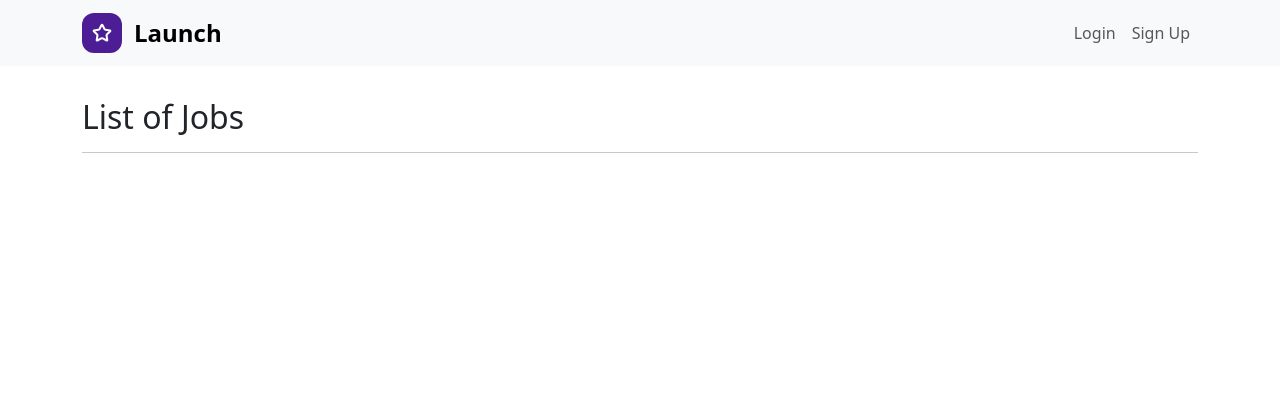
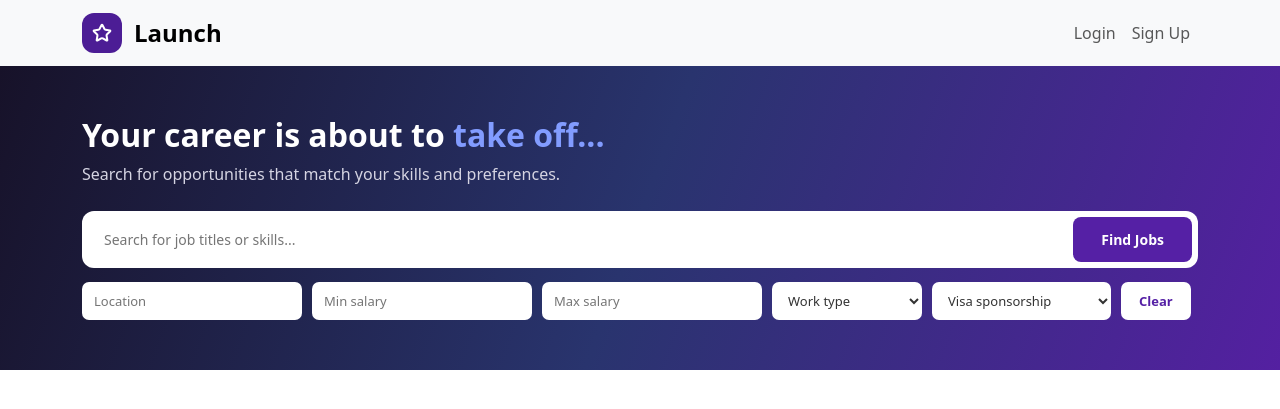
Before and after one commit to IshaMadanu/launch-cs2340-team3, a Django app: page /jobs/ in a window 1280 px wide. Shown: the top 409 px of the page. Run offline with Django 5.2, Linux system fonts and the light colour scheme; data that the repository does not hold is empty; some libraries are stand-ins or nearby versions.

Commit message:
add job search filters

```diff
--- a/jobs/forms.py
+++ b/jobs/forms.py
@@ -4,4 +4,4 @@ from .models import Job
 class JobForm(forms.ModelForm):
     class Meta:
         model = Job
-        fields = ['title', 'salary', 'skills', 'location', 'description', 'image']
+        fields = ['title', 'salary', 'skills', 'location', 'description', 'image', 'work_type', 'visa_sponsorship']
--- a/jobs/templates/jobs/index.html
+++ b/jobs/templates/jobs/index.html
@@ -1,20 +1,81 @@
 {% extends 'base.html' %}
 {% block content %}
 {% load static %}
-<div class="p-3">
+<div class="job-search">
   <div class="container">
-    <div class="row mt-3">
-      <div class="col mx-auto mb-3">
-        <h2>List of Jobs</h2>
-        <hr />
+    <h1>
+      Your career is about to <span>take off...</span>
+    </h1>
+    <p>
+      Search for opportunities that match your skills and preferences.
+    </p>
+    {% if request.user.profile.role == 'recruiter' %}
+      <a href="{% url 'jobs.create' %}" class="btn btn-light mb-3">
+        Create Job Post
+      </a>
+    {% endif %}
+    <form method="GET" action="{% url 'jobs.index' %}">
+      <div class="job-main-search">
+        <input
+          type="text"
+          name="search"
+          placeholder="Search for job titles or skills..."
+          value="{{ request.GET.search }}">
+        <button type="submit">
+          Find Jobs
+        </button>
       </div>
-    </div>
-    {% if request.user.profile.role == 'recruiter' %}
-    <a href="{% url 'jobs.create' %}" class="btn btn-primary">
-        Create Job Post
-    </a>
-    {% endif %}
+      <div class="job-filters">
+        <input
+          type="text"
+          name="location"
+          placeholder="Location"
+          value="{{ request.GET.location }}">
+        <input
+          type="number"
+          name="min_salary"
+          placeholder="Min salary"
+          value="{{ request.GET.min_salary }}">
+        <input
+          type="number"
+          name="max_salary"
+          placeholder="Max salary"
+          value="{{ request.GET.max_salary }}">
+        <select name="work_type">
+          <option value="">Work type</option>
+          <option value="remote"
+            {% if request.GET.work_type == 'remote' %}selected{% endif %}>
+            Remote
+          </option>
+          <option value="onsite"
+            {% if request.GET.work_type == 'onsite' %}selected{% endif %}>
+            On-site
+          </option>
+          <option value="hybrid"
+            {% if request.GET.work_type == 'hybrid' %}selected{% endif %}>
+            Hybrid
+          </option>
+        </select>
+        <select name="visa">
+          <option value="">Visa sponsorship</option>
+          <option value="yes"
+            {% if request.GET.visa == 'yes' %}selected{% endif %}>
+            Sponsorship Available
+          </option>
+          <option value="no"
+            {% if request.GET.visa == 'no' %}selected{% endif %}>
+            No Sponsorship
+          </option>
+        </select>
+        <a href="{% url 'jobs.index' %}" class="clear-filters">
+          Clear
+        </a>
+      </div>
+    </form>
+  </div>
+</div>
 
+  <div class="container">
     {% if creating or editing %}
       <div class="card mb-4">
         <div class="card-body">
@@ -65,5 +126,4 @@
       {% endfor %}
     </div>
   </div>
-</div>
 {% endblock content %}
--- a/jobs/views.py
+++ b/jobs/views.py
@@ -5,6 +5,7 @@ from .forms import JobForm
 from django.core.exceptions import PermissionDenied
 from functools import wraps
 from django.contrib import messages
+from django.db.models import Q
 
 # Create your views here.
 
@@ -92,11 +93,46 @@ def delete_job(request, id):
 #Both:
 
 def index(request):
-    template_data = {}
-    template_data['title'] = 'Jobs'
-    template_data['jobs'] = Job.objects.all()
-    return render(request, 'jobs/index.html',
-                  {'template_data': template_data})
+    jobs = Job.objects.all()
+
+    search = request.GET.get('search', '')
+    location = request.GET.get('location', '')
+    min_salary = request.GET.get('min_salary', '')
+    max_salary = request.GET.get('max_salary', '')
+    work_type = request.GET.get('work_type', '')
+    visa = request.GET.get('visa', '')
+
+    if search:
+        jobs = jobs.filter(
+            Q(title__icontains=search) |
+            Q(skills__icontains=search)
+        )
+
+    if location:
+        jobs = jobs.filter(location__icontains=location)
+
+    if min_salary:
+        jobs = jobs.filter(salary__gte=min_salary)
+
+    if max_salary:
+        jobs = jobs.filter(salary__lte=max_salary)
+
+    if work_type:
+        jobs = jobs.filter(work_type=work_type)
+
+    if visa == 'yes':
+        jobs = jobs.filter(visa_sponsorship=True)
+    elif visa == 'no':
+        jobs = jobs.filter(visa_sponsorship=False)
+
+    template_data = {
+        'title': 'Jobs',
+        'jobs': jobs,
+    }
+
+    return render(request, 'jobs/index.html', {
+        'template_data': template_data
+    })
 
 def show(request, id):
     job = Job.objects.get(id=id)
--- a/launch/static/css/style.css
+++ b/launch/static/css/style.css
@@ -270,3 +270,110 @@
     }
 
 }
+/* Search Bar */
+.job-search {
+    background: linear-gradient(110deg, #171229, #29346e, #5420a1);
+    padding: 50px 35px;
+    color: white;
+    margin-bottom: 30px;
+}
+
+.job-search h1 {
+    font-size: 32px;
+    font-weight: 700;
+    margin-bottom: 8px;
+}
+
+.job-search h1 span {
+    color: #829cff;
+}
+
+.job-search p {
+    color: #d5d4e2;
+    margin-bottom: 25px;
+}
+/* Main search bar */
+
+.job-main-search {
+    display: flex;
+    width: 100%;
+    background: white;
+    border-radius: 12px;
+    padding: 6px;
+}
+
+.job-main-search input {
+    flex: 1;
+    border: none;
+    outline: none;
+    padding: 12px 16px;
+    font-size: 14px;
+    border-radius: 8px;
+}
+
+.job-main-search button {
+    background: #5520a5;
+    color: white;
+
+    border: none;
+    border-radius: 8px;
+
+    padding: 10px 28px;
+
+    font-size: 14px;
+    font-weight: 600;
+}
+
+.job-main-search button:hover {
+    background: #431883;
+}
+
+
+/* Search filters */
+
+.job-filters {
+    display: flex;
+    flex-wrap: wrap;
+
+    gap: 10px;
+    margin-top: 14px;
+}
+
+.job-filters input,
+.job-filters select {
+    background: white;
+    color: #333;
+
+    border: none;
+    outline: none;
+    border-radius: 7px;
+
+    padding: 9px 12px;
+
+    font-size: 13px;
+    min-width: 150px;
+}
+
+.clear-filters {
+    display: flex;
+    align-items: center;
+    justify-content: center;
+
+    background: white;
+    color: #5520a5;
+
+    border: none;
+    border-radius: 7px;
+
+    padding: 9px 18px;
+
+    font-size: 13px;
+    font-weight: 600;
+
+    text-decoration: none;
+}
+
+.clear-filters:hover {
+    background: #f0ecf8;
+    color: #431883;
+}
```
Also changed, not shown: jobs/models.py (+16 -0 lines), jobs/migrations/0003_job_visa_sponsorship_job_work_type.py (added), media/job_images/about.jpg (added).
